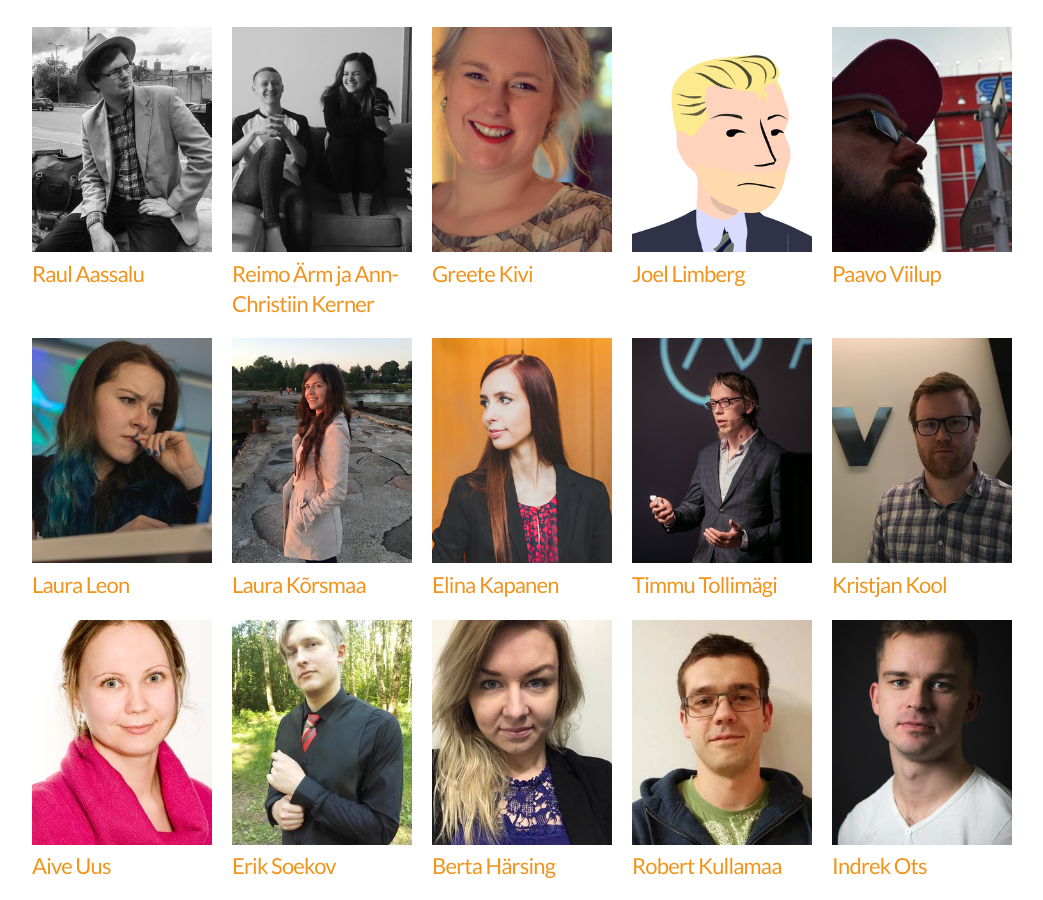
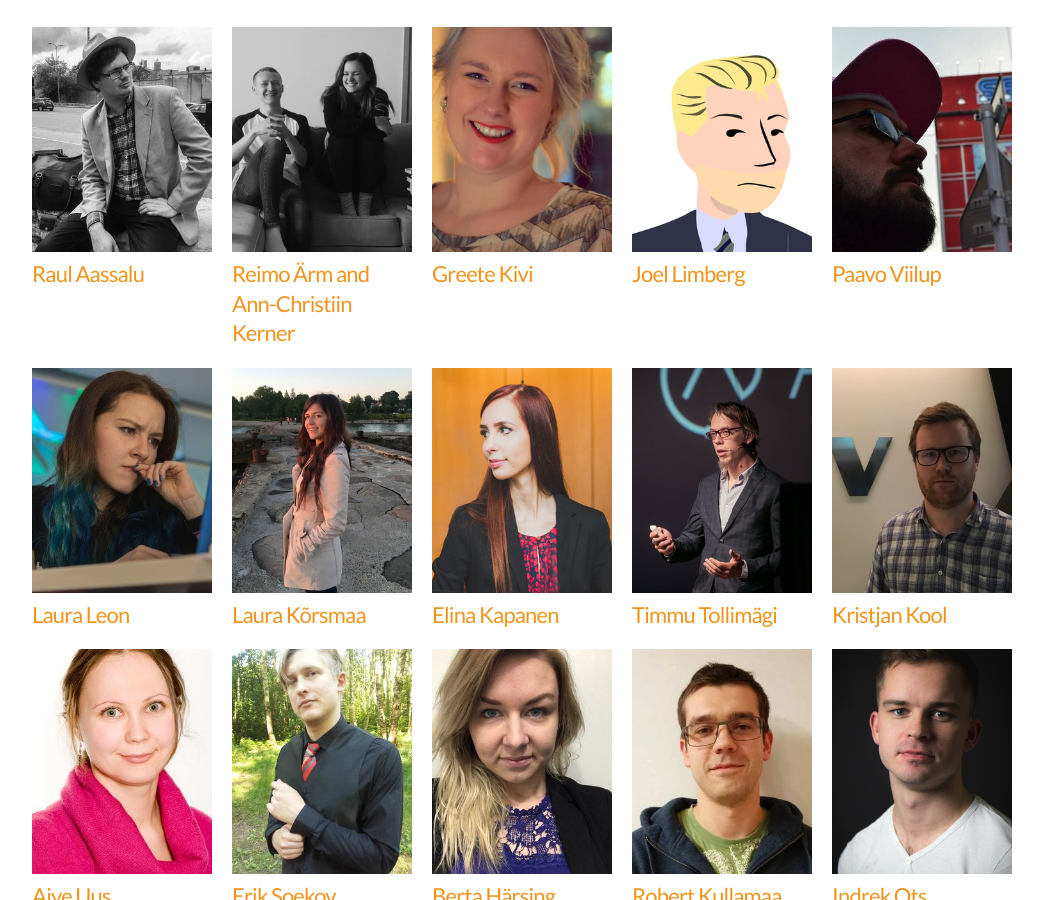
Before and after one commit to Lapikud/laphack.eu, a Jekyll site: the page built from index.html, in a window 1280 px wide and 900 px high, scrolled down 2573 px. Shown: the whole window, without its empty margins (118-1161 px from the left). Built offline with Jekyll 4.4.1, drawn with Linux system fonts in a browser that asks for light colours; nearby versions of some CDN libraries.

Commit message:
Fix estonian english translation
fixes #5

```diff
--- a/_data/mentors.yml
+++ b/_data/mentors.yml
@@ -12,7 +12,7 @@
     Even though I work as a junior developer, my main areas are digital marketing and product design.
     Sometimes I still visit my friends at Lapikud.
 
-- name: Reimo Ärm ja Ann-Christiin Kerner
+- name: Reimo Ärm and Ann-Christiin Kerner
   photo: reimo_ann
   about_et: >
    Oleme kaks usinat turundajat, kes teevad tööd digiturundusagentuuris.
```
